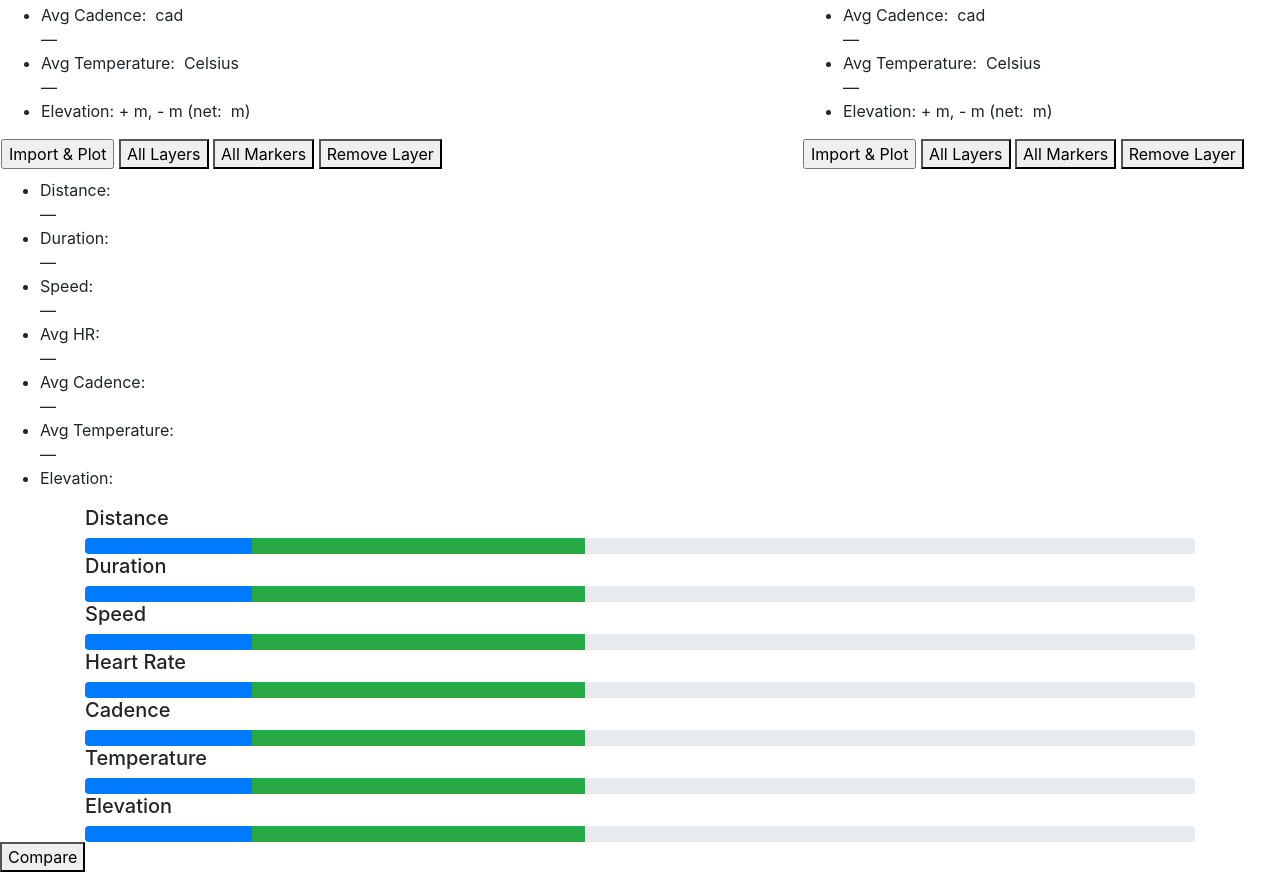
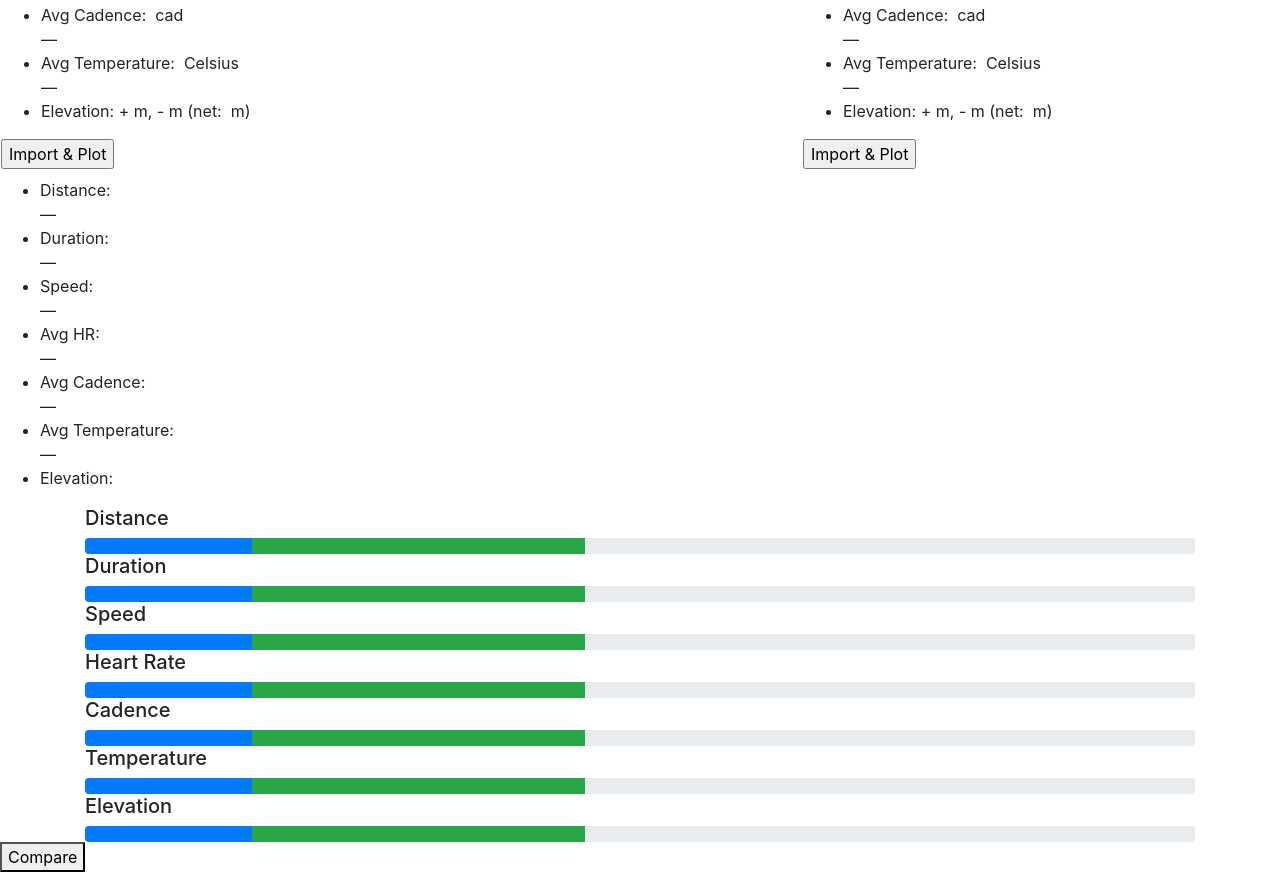
Before and after one commit to JawadMahmoud/FlatMap, a plain HTML site: page compare.html in a window 1280 px wide. Shown: the part 846-1718 px from the top of the page. Drawn offline with nearby package versions, Linux system fonts and the light colour scheme; a script that the page names is missing.

Commit message:
Add activity files, some functional error handling

```diff
--- a/Scripts/main.js
+++ b/Scripts/main.js
@@ -49,6 +49,10 @@ $(document).ready(function(){
     console.log(file_name_ext);
 
     remove_layer(gpx);
+    remove_layer(hrHotlineLayer);
+    remove_layer(eleHotlineLayer);
+    remove_layer(tempHotlineLayer);
+    remove_layer(cadHotlineLayer);
     remove_layer(markers_layer);
     display_gpx(document.getElementById('demo'));
     //$.when( display_gpx(document.getElementById('demo')) ).done( draw_hotline_all() );
@@ -207,7 +211,7 @@ control.addBaseLayer(tempHotlineLayer, 'Temperature Line').addTo(mymap);
 function draw_hotline_cad() {
 cadHotlineLayer = L.hotline(cadcords, {
         min: 0,
-        max: 100,
+        max: 150,
         palette: {
             0.0: '#41ead4',
             0.5: '#fbff12',
--- a/compare.html
+++ b/compare.html
@@ -53,17 +53,6 @@
             <input type="button" id="get_file" value="Import & Plot">
             <input type="file" id="gpx_file" accept=".gpx">
 
-            <button type="button" onclick="draw_hotline_all()">
-              All Layers
-            </button>
-
-            <button type="button" onclick="draw_markers()">
-              All Markers
-            </button>
-
-            <button type="button" onclick="remove_layer(eleHotlineLayer)">
-              Remove Layer
-            </button>
             </td>
 
 
@@ -97,17 +86,6 @@
             <input type="button" id="get_file2" value="Import & Plot">
             <input type="file" id="gpx_file2" accept=".gpx">
 
-            <button type="button" onclick="draw_hotline_all()">
-              All Layers
-            </button>
-
-            <button type="button" onclick="draw_markers()">
-              All Markers
-            </button>
-
-            <button type="button" onclick="remove_layer(eleHotlineLayer)">
-              Remove Layer
-            </button>
             </td>
         </tr>
     </table>
```
Also changed, not shown: front.html (+0 -4 lines), 14 other files.
